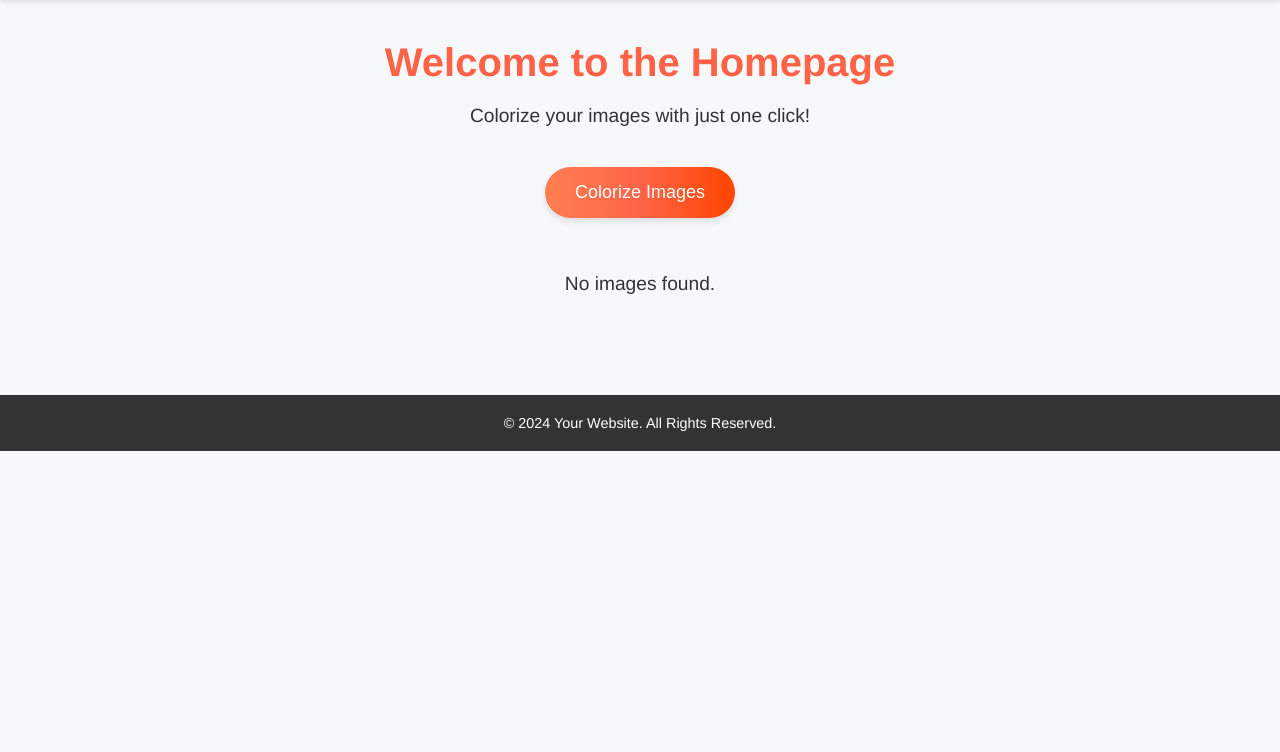
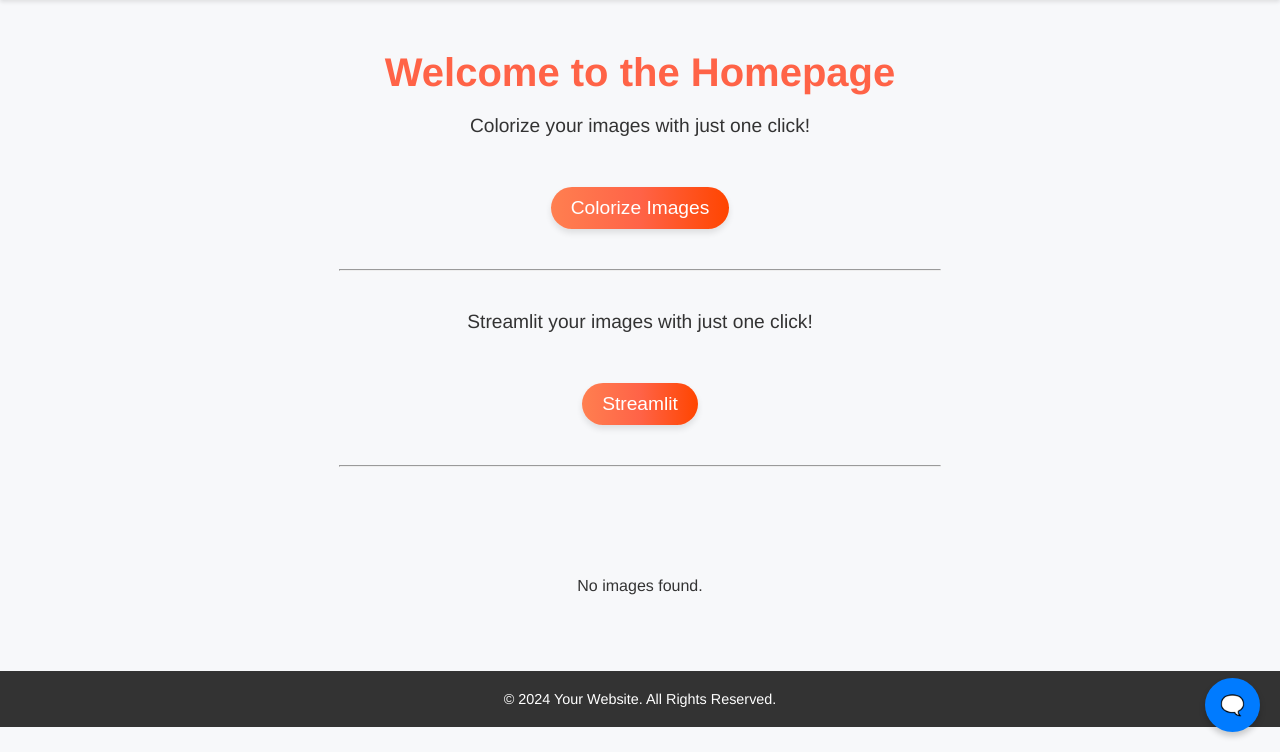
Before and after one commit to Whitelatern/img_bg_clr, a Django app: page /home in a window 1280 px wide. Shown: the part 48-800 px from the top of the page. Run offline with Django 5.2, Linux system fonts and the light colour scheme; data that the repository does not hold is empty.

Commit message:
Update home.html

```diff
--- a/colorizer/templates/home.html
+++ b/colorizer/templates/home.html
@@ -1,4 +1,3 @@
-<!-- templates/home.html -->
 <!DOCTYPE html>
 <html lang="en">
 <head>
@@ -128,6 +127,26 @@
             transform: scale(1.05);
         }
 
+        /* Sticky Chatbot Button */
+        .chatbot-btn {
+            position: fixed;
+            right: 20px;
+            bottom: 20px;
+            background-color: #007bff;
+            color: white;
+            border: none;
+            padding: 15px;
+            border-radius: 50%;
+            font-size: 20px;
+            cursor: pointer;
+            box-shadow: 0 4px 6px rgba(0, 0, 0, 0.2);
+            transition: background-color 0.3s ease, transform 0.3s ease;
+        }
+        .chatbot-btn:hover {
+            background-color: #0056b3;
+            transform: scale(1.1);
+        }
+
         /* Footer */
         .footer {
             margin-top: 60px;
@@ -151,12 +170,34 @@
     </nav>
 
     <!-- Main Content -->
-    <div class="content">
-        <h1>Welcome to the Homepage</h1>
-        <p>Colorize your images with just one click!</p>
+    <div class="content" style="text-align: center; margin-top: 50px;">
+        <h1 style="font-size: 2.5em;">Welcome to the Homepage</h1>
+        <p style="font-size: 1.2em;">Colorize your images with just one click!</p>
 
         <!-- Colorize Button -->
-        <button type="button" class="colorize-btn" onclick="window.location.href='{% url 'colorizer_home' %}'">Colorize Images</button>
+        <button type="button" class="colorize-btn" style="padding: 10px 20px; font-size: 1.2em; margin-top: 10px;"
+                onclick="window.location.href='{% url 'colorizer_home' %}'">
+            Colorize Images
+        </button>
+
+        <hr style="width: 50%; margin: 40px auto;">
+
+        <p style="font-size: 1.2em;">Streamlit your images with just one click!</p>
+
+        <!-- Streamlit Button -->
+        <button type="button" class="colorize-btn" style="padding: 10px 20px; font-size: 1.2em; margin-top: 10px;"
+                onclick="window.location.href='https://miniprojectprototype-miniproject-prototype.streamlit.app/'">
+            Streamlit
+        </button>
+
+        <hr style="width: 50%; margin: 40px auto;">
+    </div>
+
+    <!-- Chatbot Button -->
+    <button type="button" class="chatbot-btn"
+            onclick="window.location.href='{% url 'chat_home' %}'">
+        🗨️
+    </button>
 
     <br><br><br>
 
@@ -175,7 +216,6 @@
             <p>No images found.</p>
         {% endfor %}
     </div>
-    </div>
 
     <!-- Footer -->
     <div class="footer">
```
Lines whose indentation alone changed are shown as unchanged.
